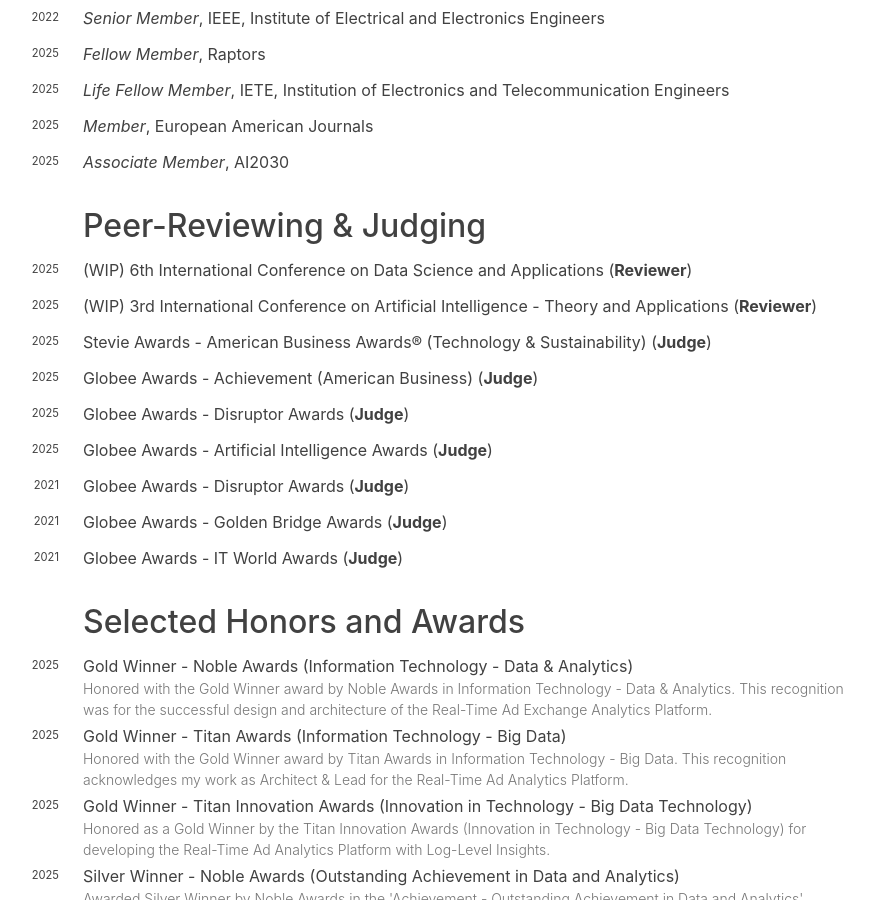
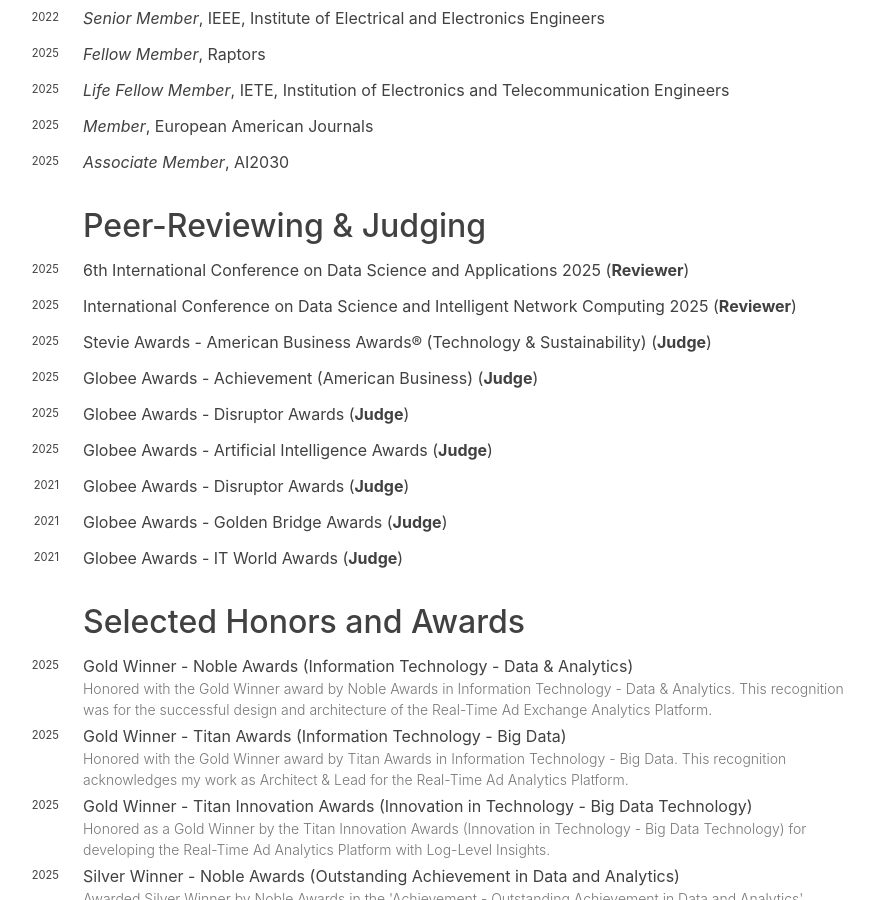
Before and after one commit to guptaraul89/guptaraul89.github.io, a Jekyll site: the page built from index.md, in a window 1280 px wide and 900 px high, scrolled down 2203 px. Shown: the whole window, without its empty margins (249-1123 px from the left). Built offline with Jekyll 4.4.1, drawn with Linux system fonts in a browser that asks for light colours; nearby versions of some CDN libraries; some web fonts are replaced.

Commit message:
Update Reviewer

```diff
--- a/_data/reviewer.yaml
+++ b/_data/reviewer.yaml
@@ -1,14 +1,14 @@
-- venue: (WIP) 6th International Conference on Data Science and Applications
+- venue: 6th International Conference on Data Science and Applications 2025
   venue-shorthand: Reviewer
   years:
     - year: 2025
       url: https://scrs.in/conference/icdsa2025
 
-- venue: (WIP) 3rd International Conference on Artificial Intelligence - Theory and Applications
+- venue: International Conference on Data Science and Intelligent Network Computing 2025
   venue-shorthand: Reviewer
   years:
     - year: 2025
-      url: https://scrs.in/conference/aita2025
+      url: https://icdsinc2025.nitrr.ac.in/
 
 - venue: Stevie Awards - American Business Awards® (Technology & Sustainability)
   venue-shorthand: Judge
```
